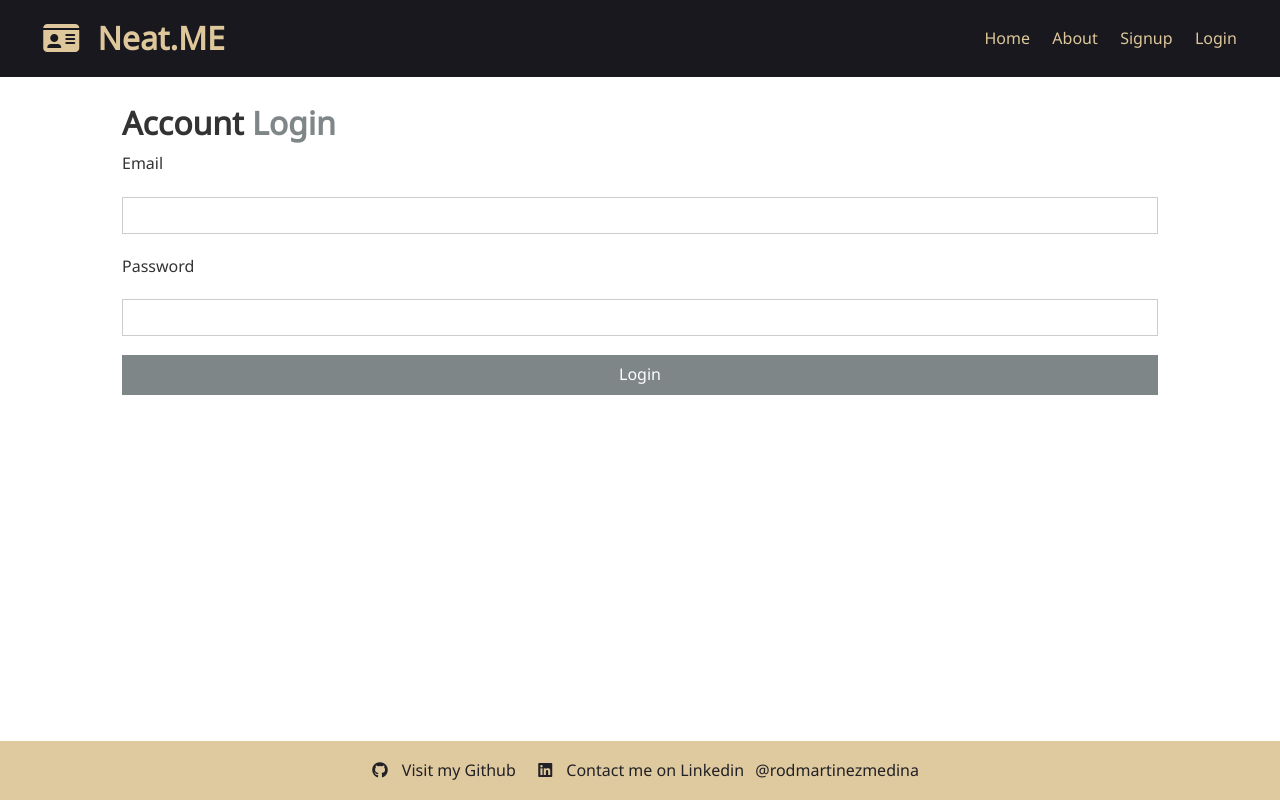
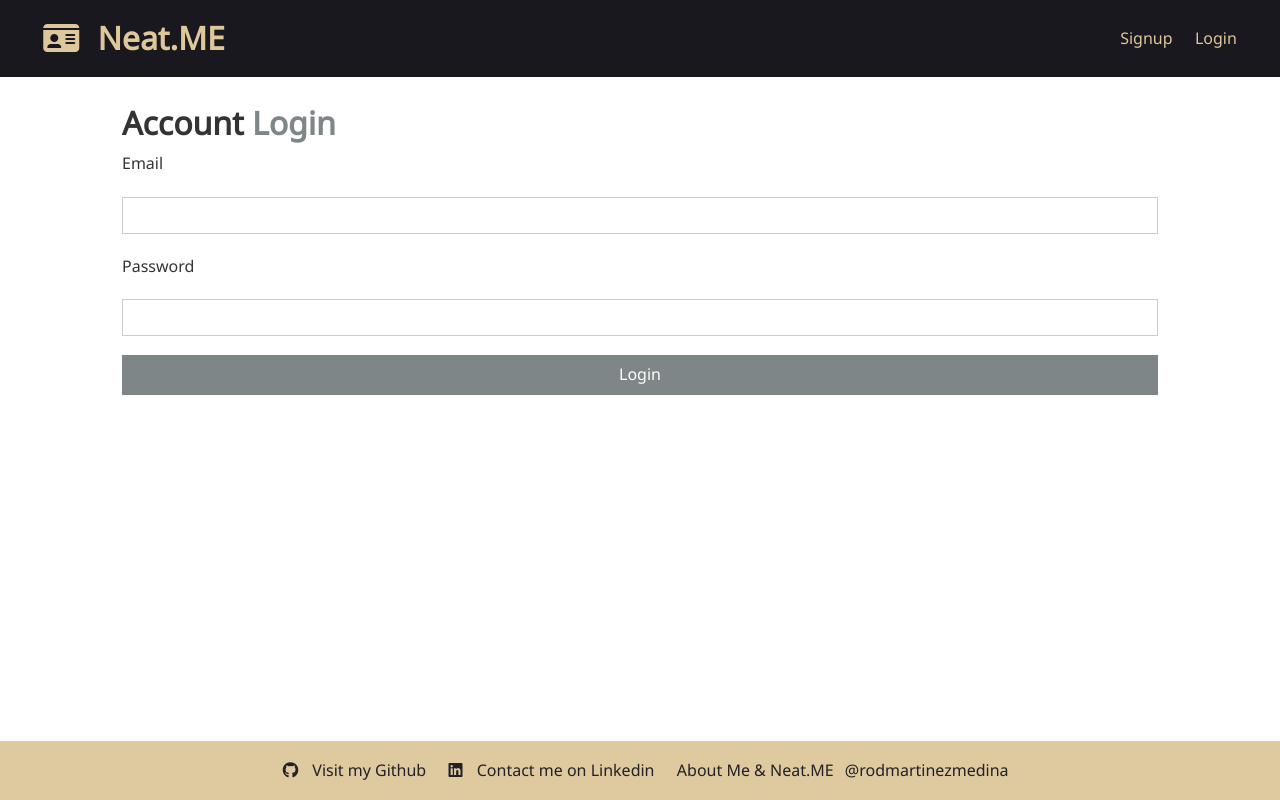
Before and after one commit to rodmartinezmedina/Neat.Me-App, a React (Create React App) app in the folder client/: page /login in a window 1280 px wide. Built offline with nearby package versions, Linux system fonts and the light colour scheme.

Commit message:
logout works

```diff
--- a/client/src/components/layout/Footer.js
+++ b/client/src/components/layout/Footer.js
@@ -24,6 +24,9 @@ const Footer = ({ iconGithub, iconLinkedin }) => {
               <i className={iconLinkedin} /> Contact me on Linkedin
             </a>
           </li>
+          <li>
+            <Link to="/about">About Me & Neat.ME</Link>
+          </li>
           <li>@rodmartinezmedina</li>
         </ul>
       </nav>
--- a/client/src/components/layout/Navbar.js
+++ b/client/src/components/layout/Navbar.js
@@ -1,8 +1,41 @@
-import React from "react";
+import React, { useContext, Fragment } from "react";
 import PropTypes from "prop-types";
 import { Link } from "react-router-dom";
+import AuthContext from "../../contexts/auth/authContext";
 
 const Navbar = ({ title, icon }) => {
+  const authContext = useContext(AuthContext);
+
+  const { isAuthenticated, logout, user } = authContext;
+
+  const onLogout = () => {
+    logout();
+  };
+
+  const authLinks = (
+    <Fragment>
+      <li>Hello {user && user.name}</li>
+
+      <li>
+        <a onClick={onLogout} href="#!">
+          <i className="fas fa-sign-out-alt" />{" "}
+          <span className="hide-sm">Logout</span>
+        </a>
+      </li>
+    </Fragment>
+  );
+
+  const guestLinks = (
+    <Fragment>
+      <li>
+        <Link to="/signup">Signup</Link>
+      </li>
+      <li>
+        <Link to="/login">Login</Link>
+      </li>
+    </Fragment>
+  );
+
   return (
     <div className="navbar bg-dark">
       <h1>
@@ -11,7 +44,8 @@ const Navbar = ({ title, icon }) => {
         </Link>
       </h1>
       <ul>
-        <li>
+        {isAuthenticated ? authLinks : guestLinks}
+        {/* <li>
           <Link to="/">Home</Link>
         </li>
         <li>
@@ -22,7 +56,7 @@ const Navbar = ({ title, icon }) => {
         </li>
         <li>
           <Link to="/login">Login</Link>
-        </li>
+        </li> */}
       </ul>
     </div>
   );
--- a/client/src/contexts/auth/AuthState.js
+++ b/client/src/contexts/auth/AuthState.js
@@ -20,6 +20,7 @@ import {
   AUTH_ERROR,
   LOGIN_SUCCESS,
   LOGIN_FAIL,
+  LOGOUT,
 } from "../types";
 
 const AuthState = (props) => {
@@ -108,7 +109,9 @@ const AuthState = (props) => {
   //Logout user
 
   const logout = () => {
-    console.log(`logout user`);
+    dispatch({
+      type: LOGOUT,
+    });
   };
 
   //Clear Errors
```
